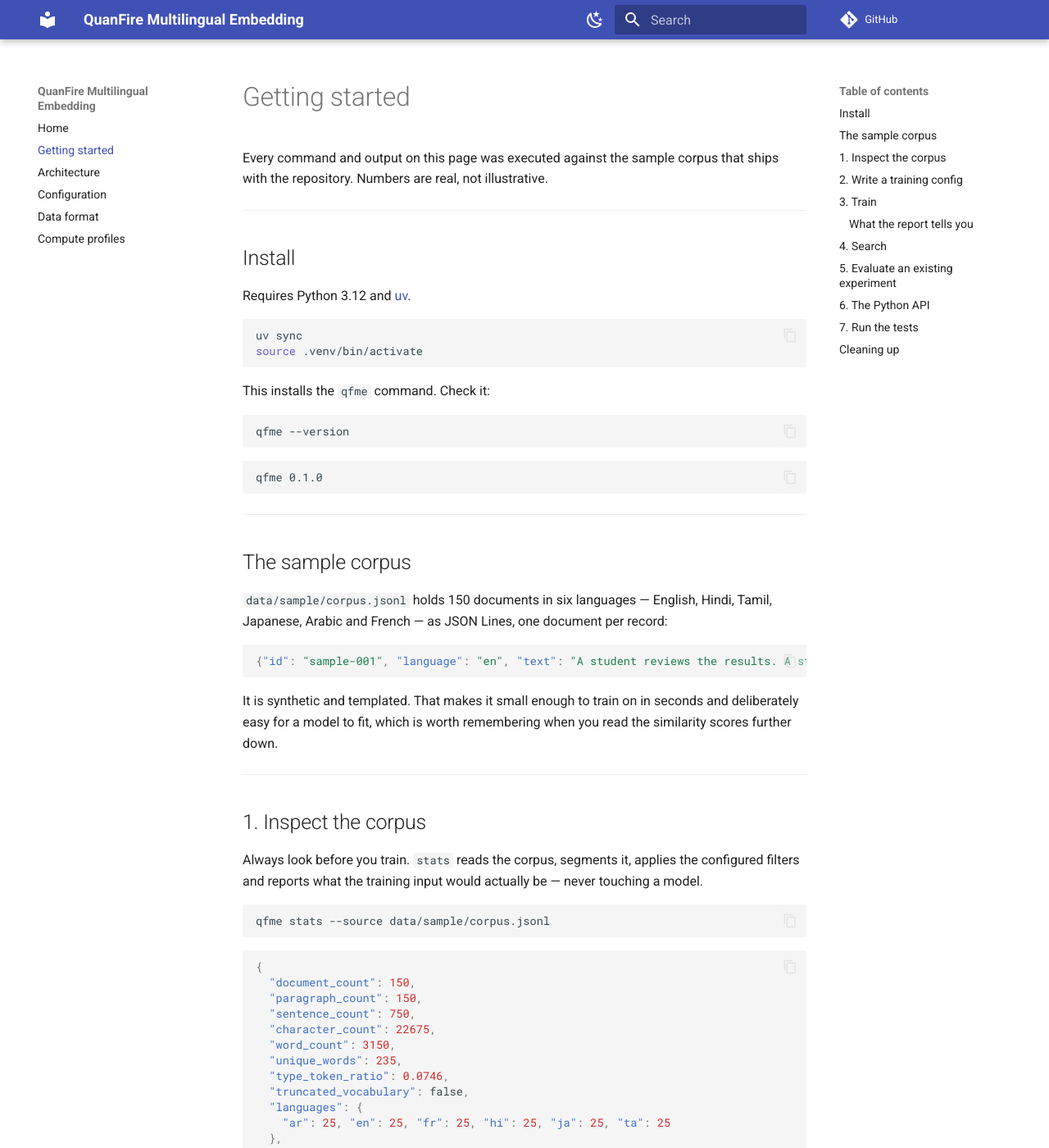
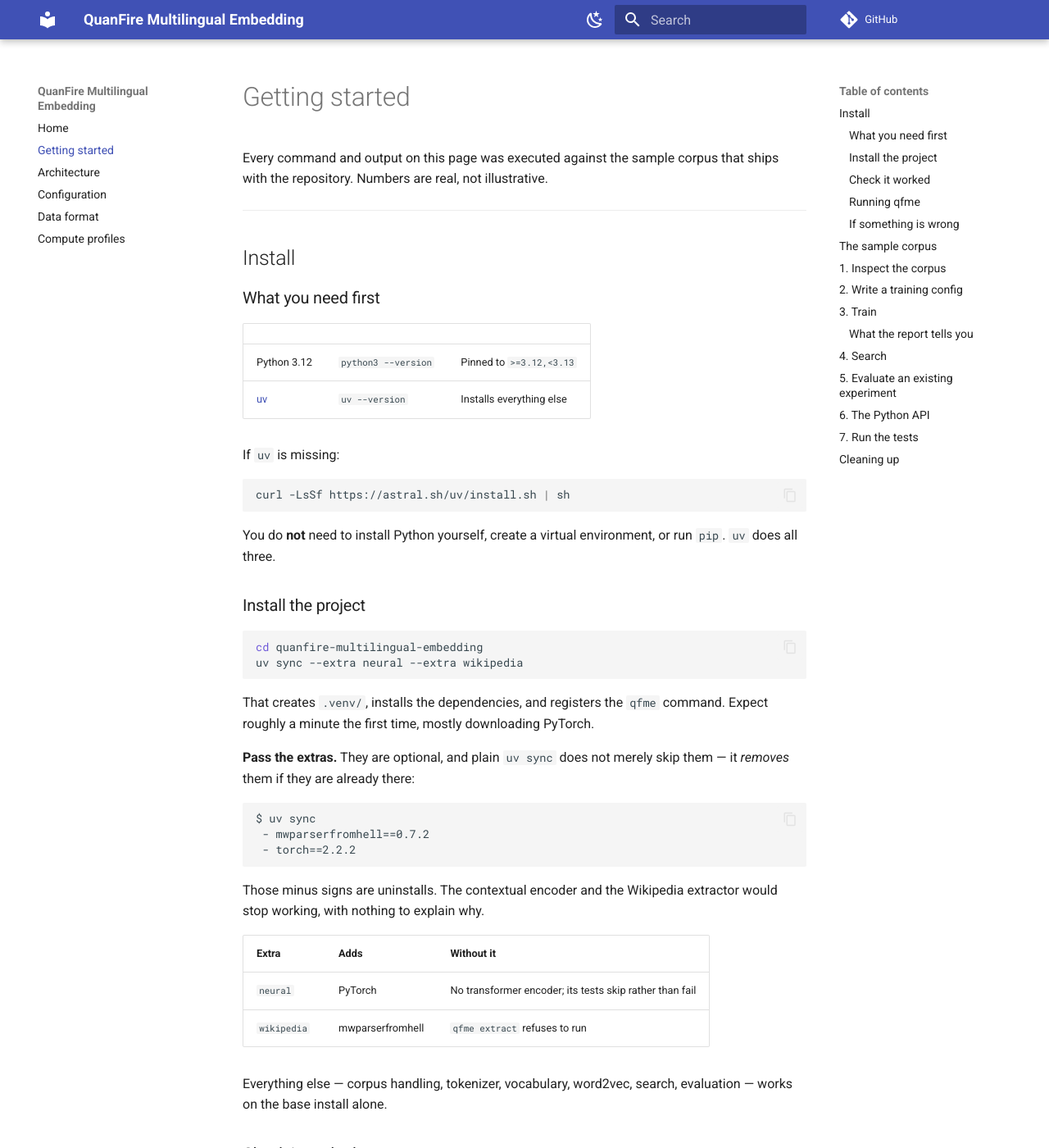
Before and after one commit to Quanfire-AI/quanfire-multilingual-embedding, an MkDocs documentation site: the page built from docs/getting-started.md, in a window 1280 px wide and 1400 px high. Shown: the whole window at 82% size. Built offline with MkDocs 1.6.1 and Material for MkDocs 9.7.7, drawn with Linux system fonts in a browser that asks for light colours; comment, search, counter and statistics services are not loaded; some of the changed text lies outside the part shown.

Commit message:
Document installing and running qfme, with what actually goes wrong
"How do I install qfme" was a fair question the docs did not answer. The
install section said `uv sync` and moved on, which is wrong in two ways.

It never explains that `qfme` is not a system-wide command. It lives in
`.venv/bin/`, so a fresh terminal reports `command not found: qfme` and
the reader reasonably concludes the install failed. All three ways to
run it are now written out.

And `uv sync` without extras does not merely skip them, it uninstalls
them — the real output shows minus signs against torch and
mwparserfromhell. Anyone following the old instructions would silently
lose the contextual encoder and the extractor, then hit a confusing
failure much later. Every install line now names the extras and says
what breaks without each.

Also adds a troubleshooting table with the real error text rather than
paraphrases, and a ninth walkthrough step covering extraction end to
end, since the walkthrough stopped at synthetic data and the extractor
now exists.

Every command was executed as written, including the failure cases.

````diff
--- a/docs/getting-started.md
+++ b/docs/getting-started.md
@@ -7,22 +7,97 @@
 
 ## Install
 
-Requires Python 3.12 and [uv](https://docs.astral.sh/uv/).
+### What you need first
+
+| | | |
+|---|---|---|
+| Python 3.12 | `python3 --version` | Pinned to `>=3.12,<3.13` |
+| [uv](https://docs.astral.sh/uv/) | `uv --version` | Installs everything else |
+
+If `uv` is missing:
 
 ```bash
-uv sync
-source .venv/bin/activate
+curl -LsSf https://astral.sh/uv/install.sh | sh
 ```
 
-This installs the `qfme` command. Check it:
+You do **not** need to install Python yourself, create a virtual environment, or run
+`pip`. `uv` does all three.
+
+### Install the project
 
 ```bash
-qfme --version
+cd quanfire-multilingual-embedding
+uv sync --extra neural --extra wikipedia
+```
+
+That creates `.venv/`, installs the dependencies, and registers the `qfme` command.
+Expect roughly a minute the first time, mostly downloading PyTorch.
+
+**Pass the extras.** They are optional, and plain `uv sync` does not merely skip them —
+it *removes* them if they are already there:
+
+```
+$ uv sync
+ - mwparserfromhell==0.7.2
+ - torch==2.2.2
+```
+
+Those minus signs are uninstalls. The contextual encoder and the Wikipedia extractor
+would stop working, with nothing to explain why.
+
+| Extra | Adds | Without it |
+|---|---|---|
+| `neural` | PyTorch | No transformer encoder; its tests skip rather than fail |
+| `wikipedia` | mwparserfromhell | `qfme extract` refuses to run |
+
+Everything else — corpus handling, tokenizer, vocabulary, word2vec, search, evaluation —
+works on the base install alone.
+
+### Check it worked
+
+```bash
+uv run qfme --version
 ```
 
 ```
 qfme 0.1.0
 ```
+
+### Running `qfme`
+
+`qfme` is not a system-wide command. It lives inside the project's virtual environment at
+`.venv/bin/qfme`, so a fresh terminal will not find it:
+
+```
+$ qfme --version
+zsh: command not found: qfme
+```
+
+**That is expected, not a broken install.** Three ways to run it, all equivalent:
+
+```bash
+# 1. Explicit path — always works, nothing to remember
+.venv/bin/qfme --version
+
+# 2. uv run — uv locates the environment itself
+uv run qfme --version
+
+# 3. Activate once, then use it plainly for the whole session
+source .venv/bin/activate
+qfme --version
+```
+
+Use the third for a working session; your prompt gains a `(.venv)` prefix, and
+`deactivate` leaves. The rest of this page assumes it.
+
+### If something is wrong
+
+| Symptom | Cause and fix |
+|---|---|
+| `command not found: qfme` | The environment is not active. Use one of the three forms above. |
+| `qfme extract` says it needs the `wikipedia` extra | Run `uv sync --extra neural --extra wikipedia`. Plain `uv sync` removed it. |
+| Neural tests are skipped | Same cause — the `neural` extra is not installed. |
+| `No solution found` during sync | Python is not 3.12. Check `python3 --version`; `uv python install 3.12` fixes it. |
 
 ---
 
````
Also changed, not shown: README.md (+12 -2 lines), examples/README.md (+10 -2 lines), examples/walkthrough/README.md (+85 -11 lines).
